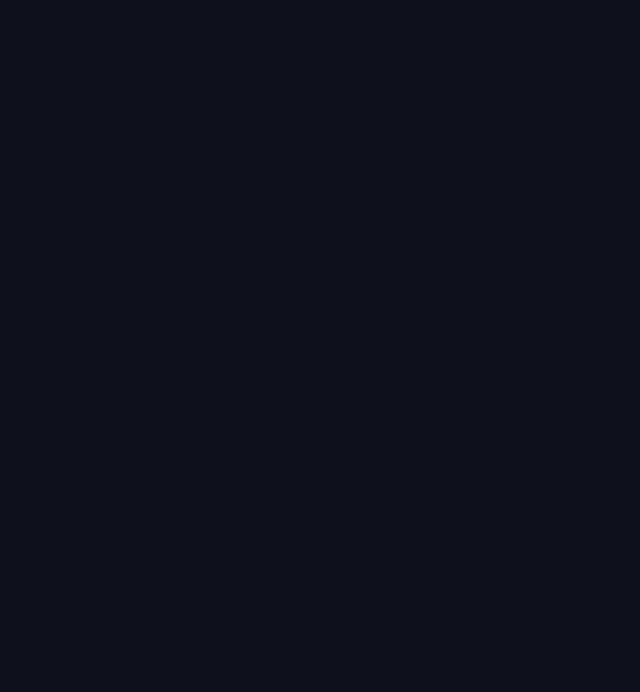
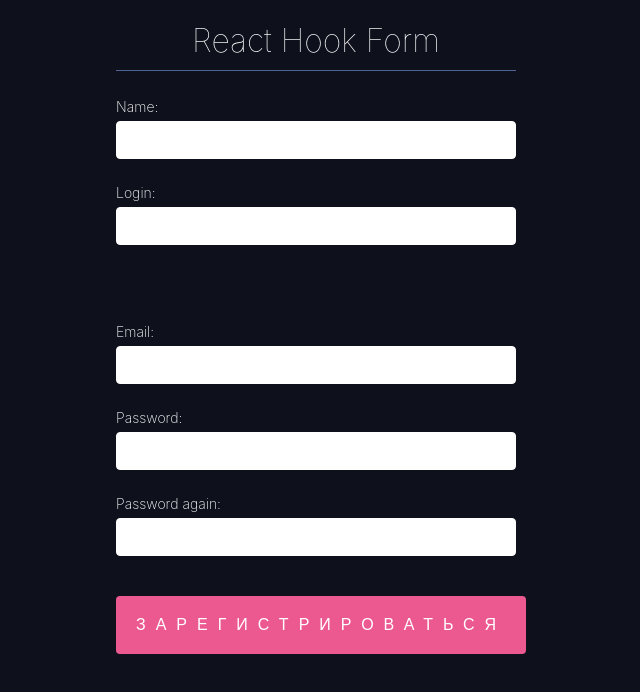
Before and after one commit to glebandrew/recipe-app, a React (Create React App) app: page /signup in a window 1280 px wide. Before the commit this address had no page. Shown: the top 692 px of the page, without its empty margins (324-964 px from the left). Built offline with nearby package versions, Linux system fonts and the light colour scheme.

Commit message:
add signup component

```diff
--- a/src/App.tsx
+++ b/src/App.tsx
@@ -3,6 +3,7 @@
 import { Dashboard } from "./Dashboard";
 import { AddRecipe } from "./AddRecipe";
 import {DetailRecipe} from "./DetailRecipe"
+import { SignUp } from "./SignUp";
 
 export const App = () => {
 
@@ -11,6 +12,7 @@
       <Route path="/" element={<Dashboard />} />
       <Route path="/recipe/:recipeId" element={<DetailRecipe />} />
       <Route path="signin" element={<SignIn />} />
+      <Route path="signup" element={<SignUp />} />
       <Route path="addrecipe" element={<AddRecipe />} />
     </Routes>
   );
--- a/src/Dashboard.tsx
+++ b/src/Dashboard.tsx
@@ -50,6 +50,9 @@
     const handleSignIn = () => {
         signIn('signin')
     }
+    const handleSignUp = () => {
+        signIn('signup')
+    }
     const handleAddRecipe = () => {
         addRecipe('addrecipe')
     }
@@ -72,6 +75,7 @@
         <button onClick={handleAddRecipe}>Add recipe</button>
         <button onClick={handleLogOut}>Log Out</button>
         <button onClick={handleSignIn}>Sign In</button>
+        <button onClick={handleSignUp}>Sign Up</button>
     </div>
     )
 }
--- /dev/null
+++ b/src/SignUp.tsx
@@ -0,0 +1,74 @@
+import { useState, useEffect, SetStateAction } from "react";
+import { useForm } from "react-hook-form";
+import { useNavigate } from "react-router-dom";
+import axios from "axios";
+import "./styles.css";
+
+export const SignUp = () => {
+    const [dataPost, setDataPost] = useState({})
+    const [signUpStatus, setSignUpStatus] = useState(false)
+    const redirect = useNavigate()
+    const {
+        register,
+        handleSubmit,
+        formState: { errors }
+    } = useForm();
+
+
+useEffect(() => {
+    if (signUpStatus) {
+        const fetchData = async () => {
+            const result = await axios.post('http://localhost:3000/user/signup', dataPost)
+            return result
+        }
+        fetchData()
+            .then(res => {
+                console.log(res)
+                const { token } = res.data
+                console.log(token)
+                localStorage.setItem("token", token)
+            })
+            .catch(() => console.log("Ошибка промиса signUp"))
+        setSignUpStatus(false)
+    }
+},[dataPost, signUpStatus])
+
+
+const onSubmit = (data: SetStateAction<{}>) => {
+    setDataPost(data)
+    setSignUpStatus((signUpStatus) => !signUpStatus)
+    redirect('/')
+}
+
+return (
+    <div className="form">
+      <h1>React Hook Form</h1>
+      <form onSubmit={handleSubmit(onSubmit)}>
+        <label>
+          Name:
+          <input {...register("name")} />
+        </label>
+        <label>
+          Login:
+          <input {...register("login", {
+            required: true
+          })} />
+        </label>
+        <div style={{height: 40}}>{errors?.login && <p>Error</p>}</div>
+        <label>
+          Email:
+          <input {...register("email")} />
+        </label>
+        <label>
+          Password:
+          <input {...register("password")} />
+        </label>
+        <label>
+          Password again:
+          <input {...register("passwordAgain")} />
+        </label>
+        <button type={"submit"}>Зарегистрироваться</button>
+      </form>
+    </div>
+  );
+};
```
Also changed, not shown: src/DetailRecipe.tsx (line endings or trailing spaces), 1 other file (tests, documents, lock files or other folders).
